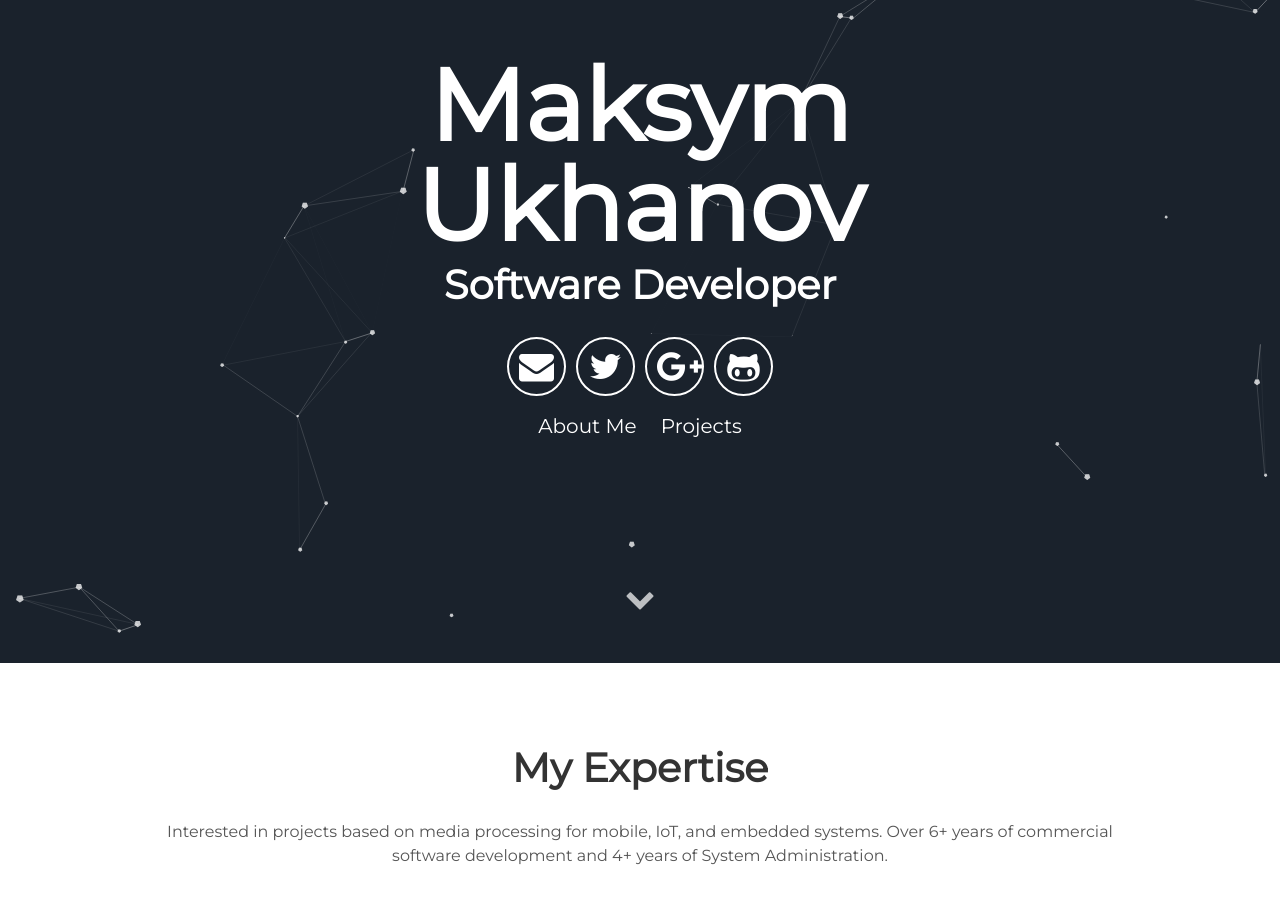
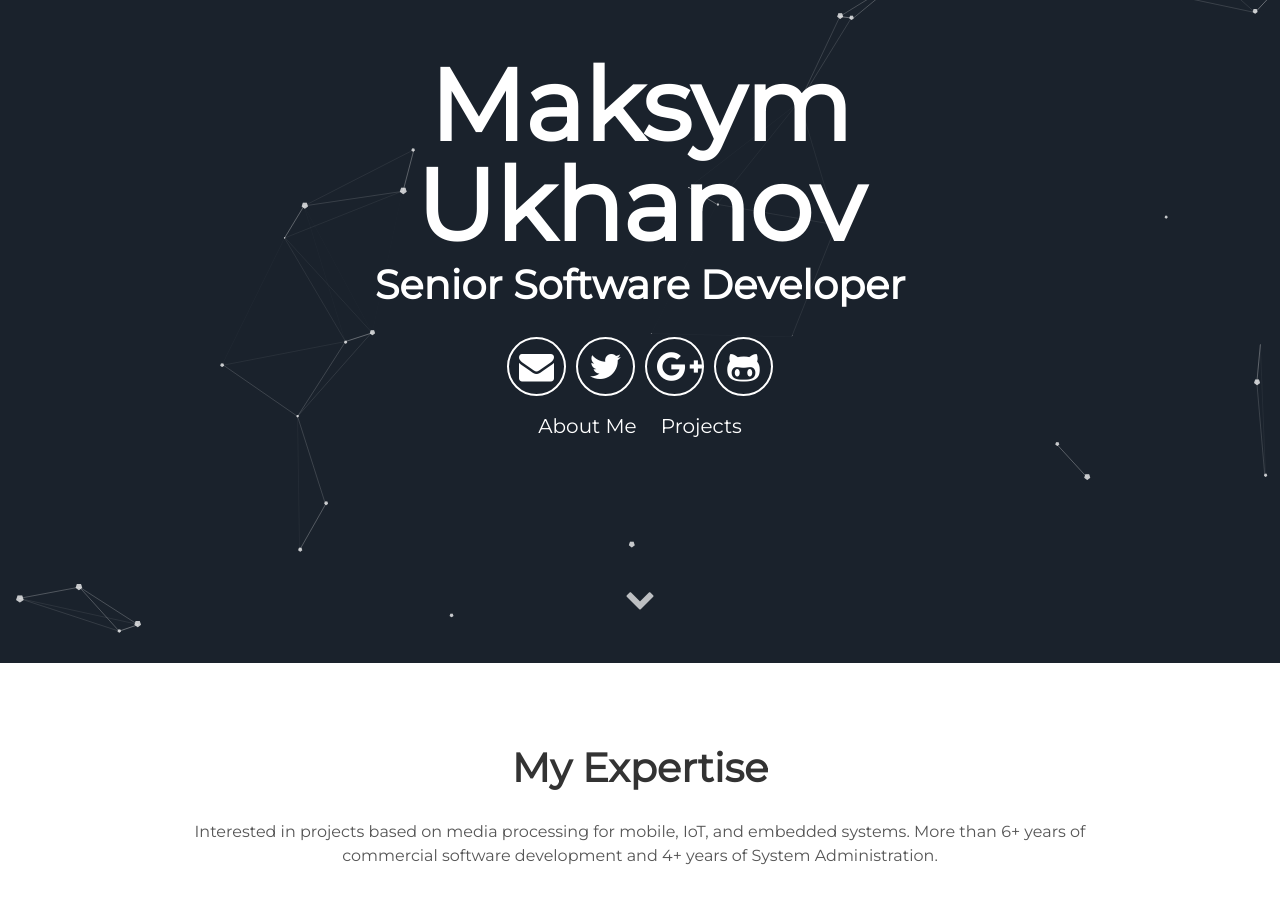
Before and after one commit to ukhanoff/ukhanoff.github.io, a Jekyll site: the page built from index.html, in a window 1280 px wide and 900 px high, scrolled down 237 px. Built offline with Jekyll 4.4.1, drawn with Linux system fonts in a browser that asks for light colours.

Commit message:
Update _config.yml

```diff
--- a/_config.yml
+++ b/_config.yml
@@ -6,8 +6,8 @@ description: Personal page, mostly about IT.
 
 # User settings
 username: Maksym Ukhanov
-user_description: Interested in projects based on media processing for mobile, IoT, and embedded systems. Over 6+ years of commercial software development and 4+ years of System Administration.
-user_title: Software Developer
+user_description: Interested in projects based on media processing for mobile, IoT, and embedded systems. More than 6+ years of commercial software development and 4+ years of System Administration.
+user_title: Senior Software Developer
 email: max.ukhanov@gmail.com
 twitter_username: "@ukhanoff"
 github_username:  https://github.com/ukhanoff
```
